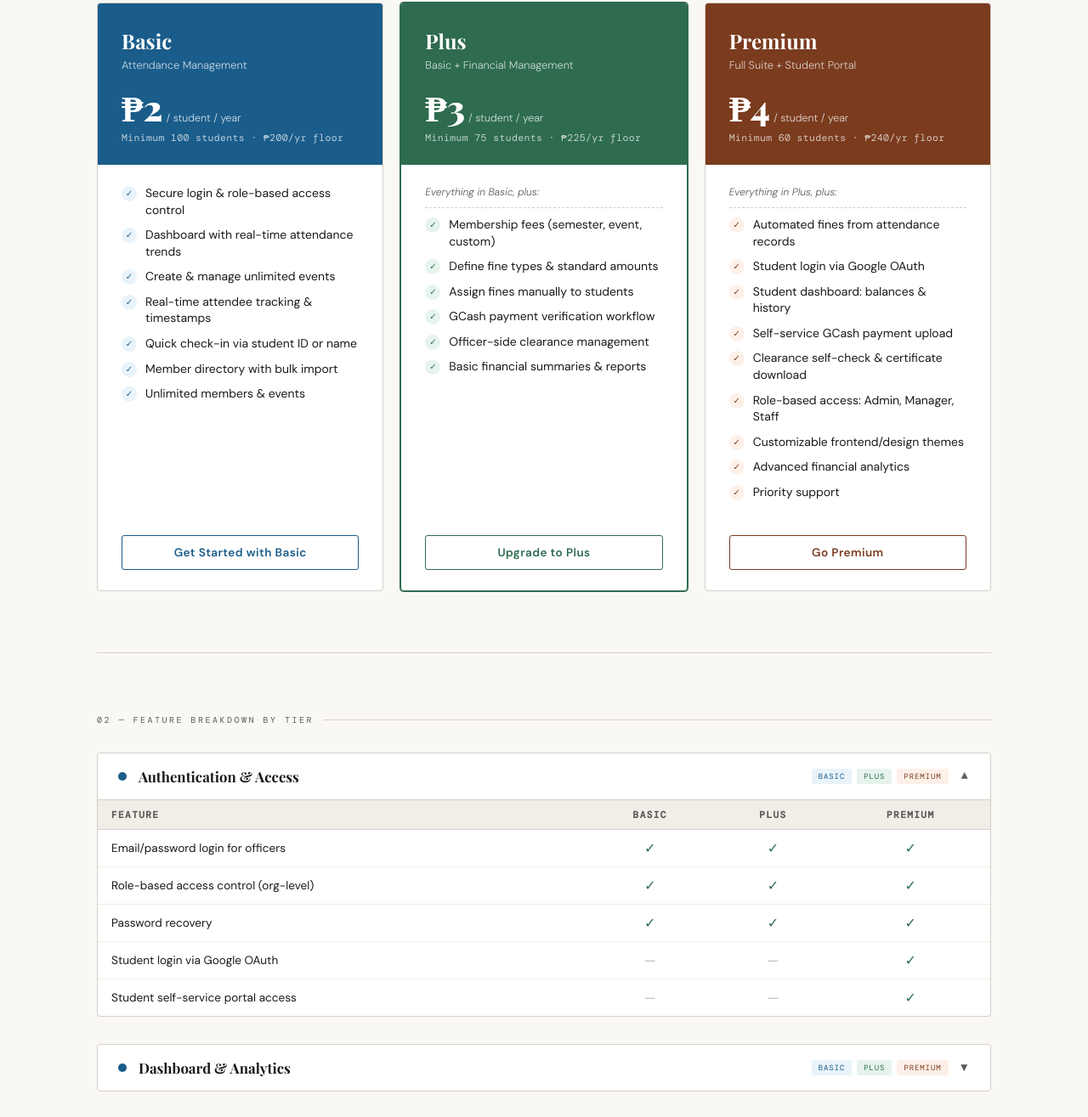
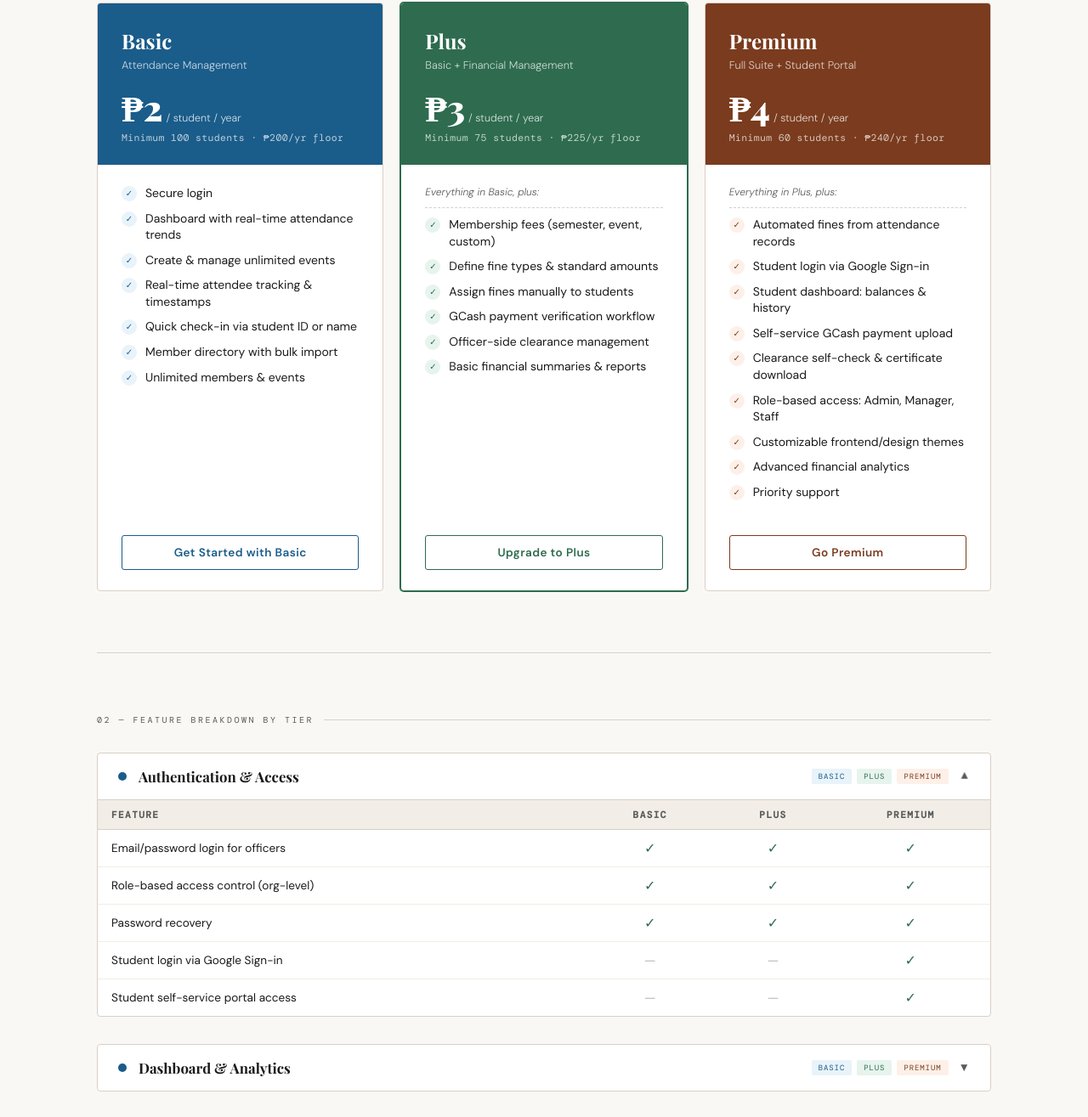
Before and after one commit to Atlas-VSU/tier-subscription-preview, a plain HTML site: page index.html in a window 1280 px wide. Shown: the part 714-2029 px from the top of the page at 85% size. Drawn offline with nearby package versions, Linux system fonts and the light colour scheme.

Commit message:
Update Google OAuth to Google Sign-in in features

```diff
--- a/index.html
+++ b/index.html
@@ -662,7 +662,7 @@
         </div>
         <div class="card-body">
           <ul class="feature-list">
-            <li><span class="icon">✓</span> Secure login & role-based access control</li>
+            <li><span class="icon">✓</span> Secure login</li>
             <li><span class="icon">✓</span> Dashboard with real-time attendance trends</li>
             <li><span class="icon">✓</span> Create & manage unlimited events</li>
             <li><span class="icon">✓</span> Real-time attendee tracking & timestamps</li>
@@ -719,7 +719,7 @@
           <p class="inherited-note">Everything in Plus, plus:</p>
           <ul class="feature-list">
             <li><span class="icon">✓</span> Automated fines from attendance records</li>
-            <li><span class="icon">✓</span> Student login via Google OAuth</li>
+            <li><span class="icon">✓</span> Student login via Google Sign-in</li>
             <li><span class="icon">✓</span> Student dashboard: balances & history</li>
             <li><span class="icon">✓</span> Self-service GCash payment upload</li>
             <li><span class="icon">✓</span> Clearance self-check & certificate download</li>
@@ -772,7 +772,7 @@
               <tr><td>Email/password login for officers</td><td><span class="check">✓</span></td><td><span class="check">✓</span></td><td><span class="check">✓</span></td></tr>
               <tr><td>Role-based access control (org-level)</td><td><span class="check">✓</span></td><td><span class="check">✓</span></td><td><span class="check">✓</span></td></tr>
               <tr><td>Password recovery</td><td><span class="check">✓</span></td><td><span class="check">✓</span></td><td><span class="check">✓</span></td></tr>
-              <tr><td>Student login via Google OAuth</td><td><span class="dash">—</span></td><td><span class="dash">—</span></td><td><span class="check">✓</span></td></tr>
+              <tr><td>Student login via Google Sign-in</td><td><span class="dash">—</span></td><td><span class="dash">—</span></td><td><span class="check">✓</span></td></tr>
               <tr><td>Student self-service portal access</td><td><span class="dash">—</span></td><td><span class="dash">—</span></td><td><span class="check">✓</span></td></tr>
             </tbody>
           </table>
```
